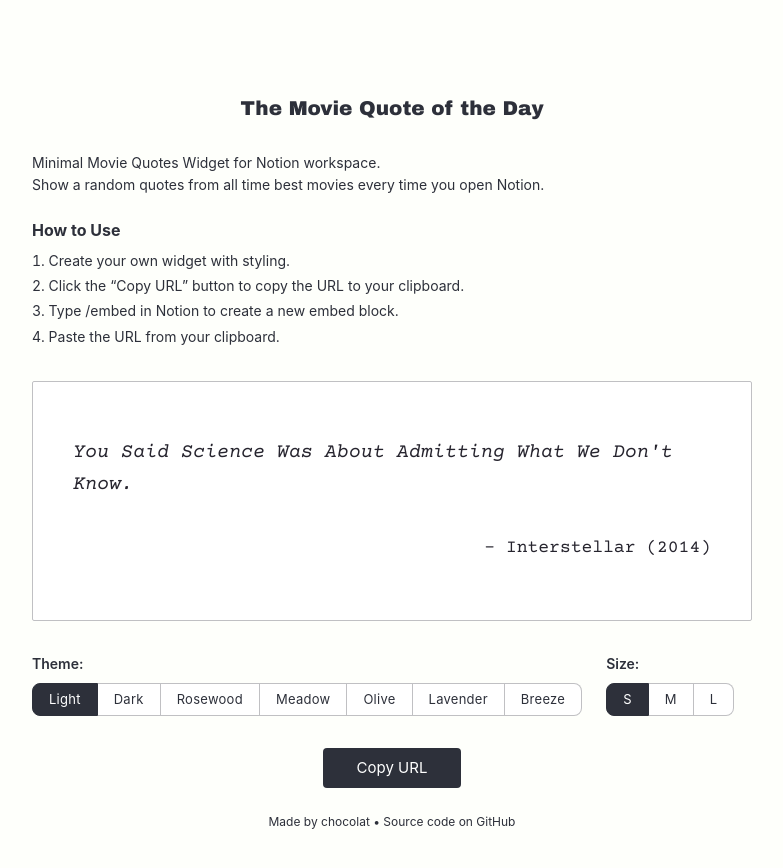
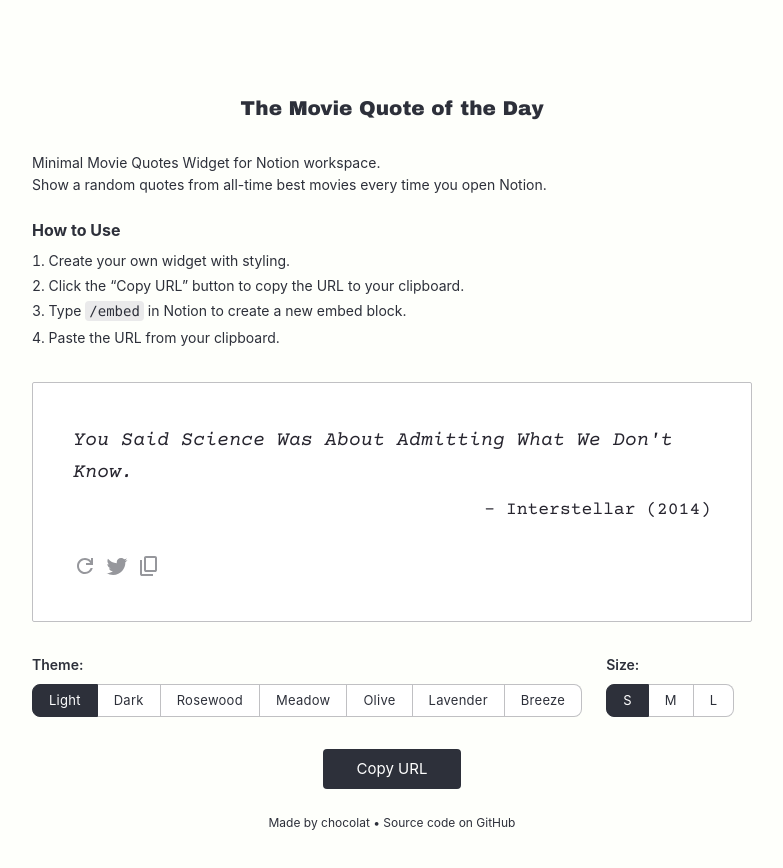
Before and after one commit to chocolat5/movie-quote-of-the-day, a React (Vite) app: page / in a window 1280 px wide. Shown: the top 868 px of the page, without its empty margins (248-1031 px from the left). Built offline with nearby package versions, Linux system fonts and the light colour scheme.

Commit message:
feat: move actions to QuoteBlock

```diff
--- a/src/App.tsx
+++ b/src/App.tsx
@@ -36,6 +36,11 @@
     list-style: decimal;
     list-style-position: inside;
     line-height: 1.8;
+    code {
+      padding: 2px 4px;
+      background-color: var(--primary100);
+      border-radius: 4px;
+    }
   `,
   selectors: css`
     margin: 32px 0;
@@ -84,7 +89,7 @@
 };
 
 function App() {
-  const [copied, setCopied] = useState<boolean | null>(null);
+  const [copiedUrl, setCopiedUrl] = useState<boolean | null>(null);
   const [currentTheme, setCurrentTheme] = useState<Theme>(themes[0]);
   const [currentSize, setCurrentSize] = useState<TextSize>(sizes[0]);
 
@@ -98,12 +103,12 @@
     setCurrentSize(current[0]);
   }, []);
 
-  const handleCopy = () => {
+  const handleCopyURL = () => {
     copy(
       `https://movie-quote-of-the-day.chocolat5.com/quote?theme=${currentTheme.id}&fontSize=${currentSize.id}`
     );
-    setCopied(true);
-    setTimeout(() => setCopied(null), 1500);
+    setCopiedUrl(true);
+    setTimeout(() => setCopiedUrl(null), 1500);
   };
 
   return (
@@ -114,7 +119,7 @@
           <p>
             Minimal Movie Quotes Widget for Notion workspace.
             <br />
-            Show a random quotes from all time best movies every time you open
+            Show a random quotes from all-time best movies every time you open
             Notion.
           </p>
           <h2 css={styles.headline}>How to Use</h2>
@@ -123,7 +128,9 @@
             <li>
               Click the “Copy URL” button to copy the URL to your clipboard.
             </li>
-            <li>Type /embed in Notion to create a new embed block.</li>
+            <li>
+              Type <code>/embed</code> in Notion to create a new embed block.
+            </li>
             <li>Paste the URL from your clipboard.</li>
           </ol>
         </div>
@@ -137,6 +144,7 @@
         <div css={styles.selectors}>
           <div>
             <h2 css={styles.selectType}>Theme:</h2>
+            <div css={styles.selectorsTheme}>
               {themes.map((theme, i) => (
                 <Fragment key={theme.id}>
                   <SelectButton
@@ -152,6 +160,7 @@
                   />
                 </Fragment>
               ))}
+            </div>
           </div>
           <div>
             <h2 css={styles.selectType}>Size:</h2>
@@ -174,9 +183,9 @@
         </div>
         <div css={styles.button}>
           <Button
-            copied={copied}
-            text={copied ? "Copied" : "Copy URL"}
-            handleClick={handleCopy}
+            copied={copiedUrl}
+            text={copiedUrl ? "Copied" : "Copy URL"}
+            handleClick={handleCopyURL}
           />
         </div>
       </main>
--- a/src/components/QuoteBlock.tsx
+++ b/src/components/QuoteBlock.tsx
@@ -1,6 +1,12 @@
-import { ReactElement } from "react";
+import { ReactElement, useState } from "react";
 import { css } from "@emotion/react";
+import copy from "copy-to-clipboard";
+
+import IconButton from "@/src/components/UI/IconButton";
 import { Quote, Theme, TextSize } from "@/src/types";
+import getRandomQuote from "@/src/utils/helper";
+// eslint-disable-next-line import/extensions
+import quotes from "@/src/data/quotes.json";
 
 const styles = {
   wrap: css`
@@ -32,6 +38,21 @@
     line-height: 1.8;
     text-align: right;
   `,
+  actions: css`
+    display: flex;
+    align-items: center;
+    justify-content: flex-start;
+    gap: 8px;
+    width: 100%;
+    margin-top: 24px;
+  `,
+  tooltip: css`
+    padding: 1px 6px;
+    color: var(--base);
+    background-color: var(--primary700);
+    border-radius: 4px;
+    font-size: 12px;
+  `,
 };
 
 type Props = Omit<Quote, "size"> & {
@@ -47,6 +68,65 @@
   size,
   theme,
 }: Props): ReactElement {
+  const [copiedQuote, setCopiedQuote] = useState<boolean | null>(null);
+
+  const handleCopyQuote = () => {
+    copy(`${quotes[0].quote} - ${quotes[0].title}(${quotes[0].year})`);
+    setCopiedQuote(true);
+    setTimeout(() => setCopiedQuote(null), 1500);
+  };
+
+  const actions = (
+    <div css={styles.actions}>
+      <IconButton
+        ariaLabel="refresh"
+        handleClick={() => getRandomQuote(quotes)}
+      >
+        <svg
+          width="24"
+          height="24"
+          viewBox="0 0 24 24"
+          fill="none"
+          xmlns="http://www.w3.org/2000/svg"
+        >
+          <path
+            d="M12 20C9.76667 20 7.875 19.225 6.325 17.675C4.775 16.125 4 14.2333 4 12C4 9.76667 4.775 7.875 6.325 6.325C7.875 4.775 9.76667 4 12 4C13.15 4 14.25 4.2375 15.3 4.7125C16.35 5.1875 17.25 5.86667 18 6.75V4H20V11H13V9H17.2C16.6667 8.06667 15.9375 7.33333 15.0125 6.8C14.0875 6.26667 13.0833 6 12 6C10.3333 6 8.91667 6.58333 7.75 7.75C6.58333 8.91667 6 10.3333 6 12C6 13.6667 6.58333 15.0833 7.75 16.25C8.91667 17.4167 10.3333 18 12 18C13.2833 18 14.4417 17.6333 15.475 16.9C16.5083 16.1667 17.2333 15.2 17.65 14H19.75C19.2833 15.7667 18.3333 17.2083 16.9 18.325C15.4667 19.4417 13.8333 20 12 20Z"
+            fill="currentColor"
+          />
+        </svg>
+      </IconButton>
+      <IconButton ariaLabel="Tweet" handleClick={() => undefined}>
+        <svg
+          width="24"
+          height="24"
+          viewBox="0 0 24 24"
+          fill="none"
+          xmlns="http://www.w3.org/2000/svg"
+        >
+          <path
+            d="M22.46 6C21.69 6.35 20.86 6.58 20 6.69C20.88 6.16 21.56 5.32 21.88 4.31C21.05 4.81 20.13 5.16 19.16 5.36C18.37 4.5 17.26 4 16 4C13.65 4 11.73 5.92 11.73 8.29C11.73 8.63 11.77 8.96 11.84 9.27C8.27999 9.09 5.10999 7.38 2.99999 4.79C2.62999 5.42 2.41999 6.16 2.41999 6.94C2.41999 8.43 3.16999 9.75 4.32999 10.5C3.61999 10.5 2.95999 10.3 2.37999 10V10.03C2.37999 12.11 3.85999 13.85 5.81999 14.24C5.19072 14.4122 4.53009 14.4362 3.88999 14.31C4.1616 15.1625 4.69353 15.9084 5.41101 16.4429C6.12849 16.9775 6.99544 17.2737 7.88999 17.29C6.37362 18.4904 4.49399 19.1393 2.55999 19.13C2.21999 19.13 1.87999 19.11 1.53999 19.07C3.43999 20.29 5.69999 21 8.11999 21C16 21 20.33 14.46 20.33 8.79C20.33 8.6 20.33 8.42 20.32 8.23C21.16 7.63 21.88 6.87 22.46 6Z"
+            fill="currentColor"
+          />
+        </svg>
+      </IconButton>
+      <IconButton ariaLabel="Copy to Clipboard" handleClick={handleCopyQuote}>
+        <svg
+          width="24"
+          height="24"
+          viewBox="0 0 24 24"
+          fill="none"
+          xmlns="http://www.w3.org/2000/svg"
+        >
+          <path
+            d="M9 18C8.45 18 7.97917 17.8042 7.5875 17.4125C7.19583 17.0208 7 16.55 7 16V4C7 3.45 7.19583 2.97917 7.5875 2.5875C7.97917 2.19583 8.45 2 9 2H18C18.55 2 19.0208 2.19583 19.4125 2.5875C19.8042 2.97917 20 3.45 20 4V16C20 16.55 19.8042 17.0208 19.4125 17.4125C19.0208 17.8042 18.55 18 18 18H9ZM9 16H18V4H9V16ZM5 22C4.45 22 3.97917 21.8042 3.5875 21.4125C3.19583 21.0208 3 20.55 3 20V6H5V20H16V22H5Z"
+            fill="currentColor"
+          />
+        </svg>
+      </IconButton>
+      {copiedQuote && <p css={styles.tooltip}>Copied</p>}
+    </div>
+  );
+
   return (
     <div
       css={styles.wrap}
@@ -61,6 +141,7 @@
       <p css={styles.title}>
         - {title} ({year})
       </p>
+      {actions}
     </div>
   );
 }
```
Lines whose indentation alone changed are shown as unchanged.
